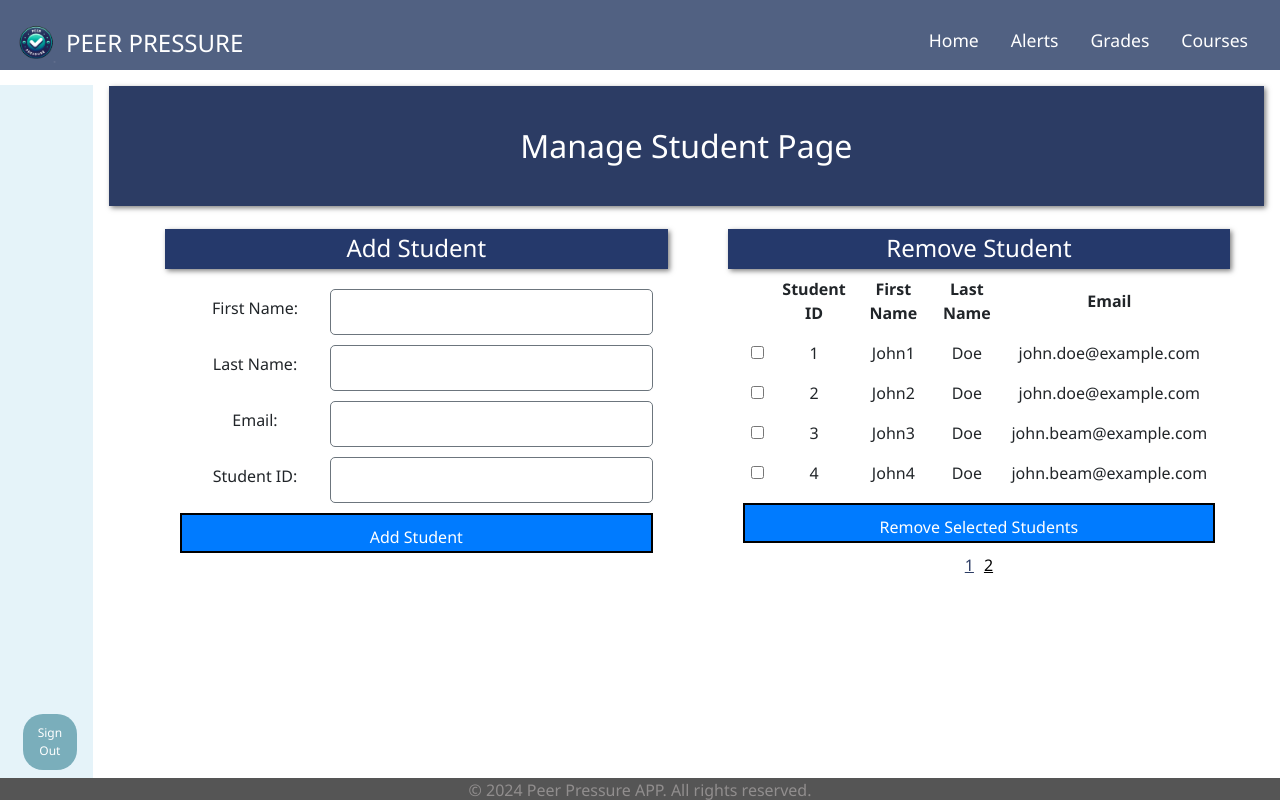
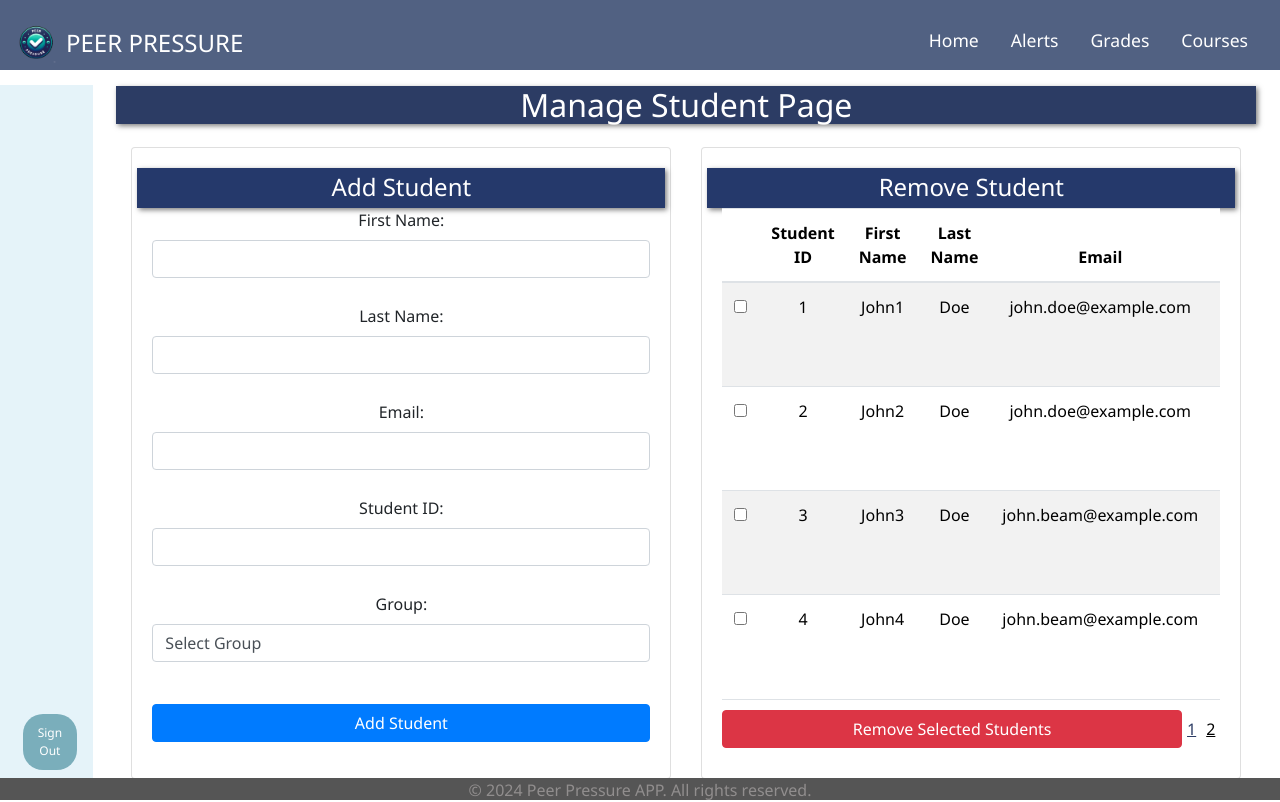
Before and after one commit to WVU-CS230-2024-05-Group02/Peer_Pressure, a React (Create React App) app: page /managestudents in a window 1280 px wide. Built offline with nearby package versions, Linux system fonts and the light colour scheme.

Commit message:
Update manage student page and add/remove student components

```diff
--- a/src/components/AddStudentForm.js
+++ b/src/components/AddStudentForm.js
@@ -2,15 +2,14 @@ import React, { useState } from "react";
 import TitleBar from './TitleBar';
 
 const AddStudentForm = ({ onAddStudent }) => {
-    // Used for tracking the student being added
     const [student, setStudent] = useState({
         firstName: '',
         lastName: '',
         email: '',
-        studentId: ''
+        studentId: '',
+        group: ''
     });
 
-    // To handle changing the student value as they change
     const handleChange = (e) => {
         const { name, value } = e.target;
         setStudent(prevState => ({
@@ -19,60 +18,75 @@ const AddStudentForm = ({ onAddStudent }) => {
         }));
     };
 
-    // To call the parent function to add a student and update the page
     const handleSubmit = (e) => {
         e.preventDefault();
+        if (student.firstName && student.lastName && student.email && student.studentId && student.group) {
             onAddStudent(student);
-        setStudent({ firstName: '', lastName: '', email: '', studentId: '' });
+            setStudent({ firstName: '', lastName: '', email: '', studentId: '', group: '' });
+        } else {
+            alert("All fields are required!");
+        }
     };
 
     return (
-        <div className="col-lg-6" style={{ paddingLeft: '5%', paddingRight: '3%', flex: 1, display: 'flex', flexDirection: 'column' }}>
+        <div className="card" style={{ padding: '20px', height: '100%' }}>
             <TitleBar title="Add Student" type="sub" />
-            <form onSubmit={handleSubmit} style={{ display: 'flex', flexDirection: 'column', justifyContent: 'flex-start' }}>
-                <div style={{ display: 'flex', flexDirection: 'column', gap: '10px', paddingTop: '20px' }}>
-                    <div style={{ display: 'flex', alignItems: 'center' }}>
-                        <label style={{ width: '150px' }}>First Name:</label>
+            <form onSubmit={handleSubmit} style={{ display: 'flex', flexDirection: 'column', gap: '10px' }}>
+                <div className="form-group">
+                    <label>First Name:</label>
                     <input
                         type="text"
                         name="firstName"
                         value={student.firstName}
                         onChange={handleChange}
-                            style={{ flex: '1' }}
+                        className="form-control"
                     />
                 </div>
-                    <div style={{ display: 'flex', alignItems: 'center' }}>
-                        <label style={{ width: '150px' }}>Last Name:</label>
+                <div className="form-group">
+                    <label>Last Name:</label>
                     <input
                         type="text"
                         name="lastName"
                         value={student.lastName}
                         onChange={handleChange}
-                            style={{ flex: '1' }}
+                        className="form-control"
                     />
                 </div>
-                    <div style={{ display: 'flex', alignItems: 'center' }}>
-                        <label style={{ width: '150px' }}>Email:</label>
+                <div className="form-group">
+                    <label>Email:</label>
                     <input
                         type="email"
                         name="email"
                         value={student.email}
                         onChange={handleChange}
-                            style={{ flex: '1' }}
+                        className="form-control"
                     />
                 </div>
-                    <div style={{ display: 'flex', alignItems: 'center' }}>
-                        <label style={{ width: '150px' }}>Student ID:</label>
+                <div className="form-group">
+                    <label>Student ID:</label>
                     <input
                         type="text"
                         name="studentId"
                         value={student.studentId}
                         onChange={handleChange}
-                            style={{ flex: '1' }}
+                        className="form-control"
                     />
                 </div>
+                <div className="form-group">
+                    <label>Group:</label>
+                    <select
+                        name="group"
+                        value={student.group}
+                        onChange={handleChange}
+                        className="form-control"
+                    >
+                        <option value="">Select Group</option>
+                        <option value="Group 1">Group 1</option>
+                        <option value="Group 2">Group 2</option>
+                        <option value="Group 3">Group 3</option>
+                    </select>
                 </div>
-                <button type="submit" style={{ marginTop: '10px', alignSelf: 'flex-start', height: '40px' }}>Add Student</button>
+                <button type="submit" className="btn btn-primary mt-3">Add Student</button>
             </form>
         </div>
     );
--- a/src/components/RemoveStudentTable.js
+++ b/src/components/RemoveStudentTable.js
@@ -2,11 +2,9 @@ import React, { useState } from "react";
 import TitleBar from './TitleBar';
 
 const RemoveStudentTable = ({ students, onRemoveSelected }) => {
-    // Used for tracking the students that are selected
     const [selectedStudents, setSelectedStudents] = useState([]);
-    //Used for paginating the page of students shown and default to the first page
     const [currentPage, setCurrentPage] = useState(1);
-    const studentsPerPage = 4; // Number of students per page
+    const studentsPerPage = 4;
 
     const handleSelect = (studentId) => {
         setSelectedStudents(prevState =>
@@ -16,58 +14,63 @@ const RemoveStudentTable = ({ students, onRemoveSelected }) => {
         );
     };
 
-    // To call the parent function to remove and update the page
     const handleRemoveSelected = () => {
         onRemoveSelected(selectedStudents);
         setSelectedStudents([]);
     };
 
-    // Get current students for the page
     const indexOfLastStudent = currentPage * studentsPerPage;
     const indexOfFirstStudent = indexOfLastStudent - studentsPerPage;
     const currentStudents = students.slice(indexOfFirstStudent, indexOfLastStudent);
 
-    // Change page of the students
     const paginate = (pageNumber) => setCurrentPage(pageNumber);
 
     return (
-        <div className="col-lg-6" style={{ paddingLeft: '5%', paddingRight: '3%', flex: 1, display: 'flex', flexDirection: 'column' }}>
+        <div className="card" style={{ padding: '20px', height: '100%' }}>
             <TitleBar title="Remove Student" type="sub" />
-            <div style={{ flex: 1, display: 'flex', flexDirection: 'column', justifyContent: 'flex-start' }}>
+            <div style={{ flex: 1, display: 'flex', flexDirection: 'column', justifyContent: 'flex-start', overflow: 'hidden' }}>
                 {students.length > 0 ? (
-                    <div>
-                        <table style={{ width: '100%', borderCollapse: 'collapse' }}>
+                    <div style={{ flex: 1, display: 'flex', flexDirection: 'column', overflow: 'auto' }}>
+                        <table className="table table-striped" style={{ flex: '1 0 auto', marginBottom: '0' }}>
                             <thead>
                                 <tr>
                                     <th></th>
-                                    <th style={{ padding: '8px' }}>Student ID</th>
-                                    <th style={{ padding: '8px' }}>First Name</th>
-                                    <th style={{ padding: '8px' }}>Last Name</th>
-                                    <th style={{ padding: '8px' }}>Email</th>
+                                    <th style={{ width: '10%' }}>Student ID</th>
+                                    <th style={{ width: '20%' }}>First Name</th>
+                                    <th style={{ width: '20%' }}>Last Name</th>
+                                    <th style={{ width: '30%' }}>Email</th>
+                                    <th style={{ width: '20%' }}>Group</th>
                                 </tr>
                             </thead>
                             <tbody>
                                 {currentStudents.map(student => (
                                     <tr key={student.studentId}>
-                                        <td style={{ padding: '8px' }}>
+                                        <td>
                                             <input
                                                 type="checkbox"
                                                 checked={selectedStudents.includes(student.studentId)}
                                                 onChange={() => handleSelect(student.studentId)}
                                             />
                                         </td>
-                                        <td style={{ padding: '8px' }}>{student.studentId}</td>
-                                        <td style={{ padding: '8px' }}>{student.firstName}</td>
-                                        <td style={{ padding: '8px' }}>{student.lastName}</td>
-                                        <td style={{ padding: '8px' }}>{student.email}</td>
+                                        <td>{student.studentId}</td>
+                                        <td>{student.firstName}</td>
+                                        <td>{student.lastName}</td>
+                                        <td>{student.email}</td>
+                                        <td>
+                                            <select className="form-control">
+                                                <option value="">Select Group</option>
+                                                <option value="Group 1">Group 1</option>
+                                                <option value="Group 2">Group 2</option>
+                                                <option value="Group 3">Group 3</option>
+                                            </select>
+                                        </td>
                                     </tr>
                                 ))}
                             </tbody>
                         </table>
-                        <button onClick={handleRemoveSelected} style={{ marginTop: '10px', alignSelf: 'flex-start', height: '40px' }}>
-                            Remove Selected Students
-                        </button>
-                        <div style={{ marginTop: '10px', textAlign: 'center' }}>
+                        <div style={{ display: 'flex', justifyContent: 'space-between', alignItems: 'center', padding: '10px 0' }}>
+                            <button onClick={handleRemoveSelected} className="btn btn-danger">Remove Selected Students</button>
+                            <div className="pagination">
                                 {Array.from({ length: Math.ceil(students.length / studentsPerPage) }, (_, index) => (
                                     <a
                                         key={index + 1}
@@ -84,6 +87,7 @@ const RemoveStudentTable = ({ students, onRemoveSelected }) => {
                                 ))}
                             </div>
                         </div>
+                    </div>
                 ) : (
                     <p>No students available.</p>
                 )}
--- a/src/pages/ManageStudentsPage.js
+++ b/src/pages/ManageStudentsPage.js
@@ -4,13 +4,8 @@ import AddStudentForm from '../components/AddStudentForm';
 import RemoveStudentTable from '../components/RemoveStudentTable';
 
 const ManageStudentsPage = () => {
-    // setStudents to update the student list and students as what is shows
     const [students, setStudents] = useState([]);
-    //The useEffect hook in React allows you to perform side effects in function components.
-    // A side effect refers to any operation or action that affects something outside the scope of a pure function
     useEffect(() => {
-        // Simulate fetching data from a server until we have the DB so that we can fetch from there
-        // Used async call here to not stop loading the page due to connection to DB
         const fetchStudents = async () => {
             const data = [
                 { firstName: 'John1', lastName: 'Doe', email: 'john.doe@example.com', studentId: '1' },
@@ -21,29 +16,29 @@ const ManageStudentsPage = () => {
                 { firstName: 'John6', lastName: 'Doe', email: 'john.beam@example.com', studentId: '6' },
                 { firstName: 'John7', lastName: 'Doe', email: 'john.beam@example.com', studentId: '7' },
             ];
-            // To setup the students shows
             setStudents(data);
         };
         fetchStudents();
     }, []);
 
     const handleAddStudent = (newStudent) => {
-        // Used to update the list shown, Will have to add the logic for adding to the DB later
         setStudents([...students, newStudent]);
     };
 
     const handleRemoveSelected = (selectedStudentIds) => {
-        // Used to update the list shown, Will have to add the logic for removing from the DB later
         setStudents(students.filter(student => !selectedStudentIds.includes(student.studentId)));
     };
 
     return (
-        <div className="col" style={{ height: '80vh', display: 'flex', flexDirection: 'column' }}>
+        <div className="container" style={{ height: '80vh', display: 'flex', flexDirection: 'column' }}>
             <TitleBar title="Manage Student Page" type="main" />
-
-            <div style={{ display: 'flex', justifyContent: 'flex-start', flex: 1, marginTop: '2%' }}>
-                <AddStudentForm onAddStudent={handleAddStudent} />
-                <RemoveStudentTable students={students} onRemoveSelected={handleRemoveSelected} />
+            <div className="row" style={{ marginTop: '2%' }}>
+                <div className="col-lg-6 col-md-12 mb-3" style={{ height: '100%' }}>
+                    <AddStudentForm onAddStudent={handleAddStudent} />
+                </div>
+                <div className="col-lg-6 col-md-12" style={{ height: '100%' }}>
+                    <RemoveStudentTable students={students} onRemoveSelected={handleRemoveSelected} />
+                </div>
             </div>
         </div>
     );
```
Lines whose indentation alone changed are shown as unchanged.
